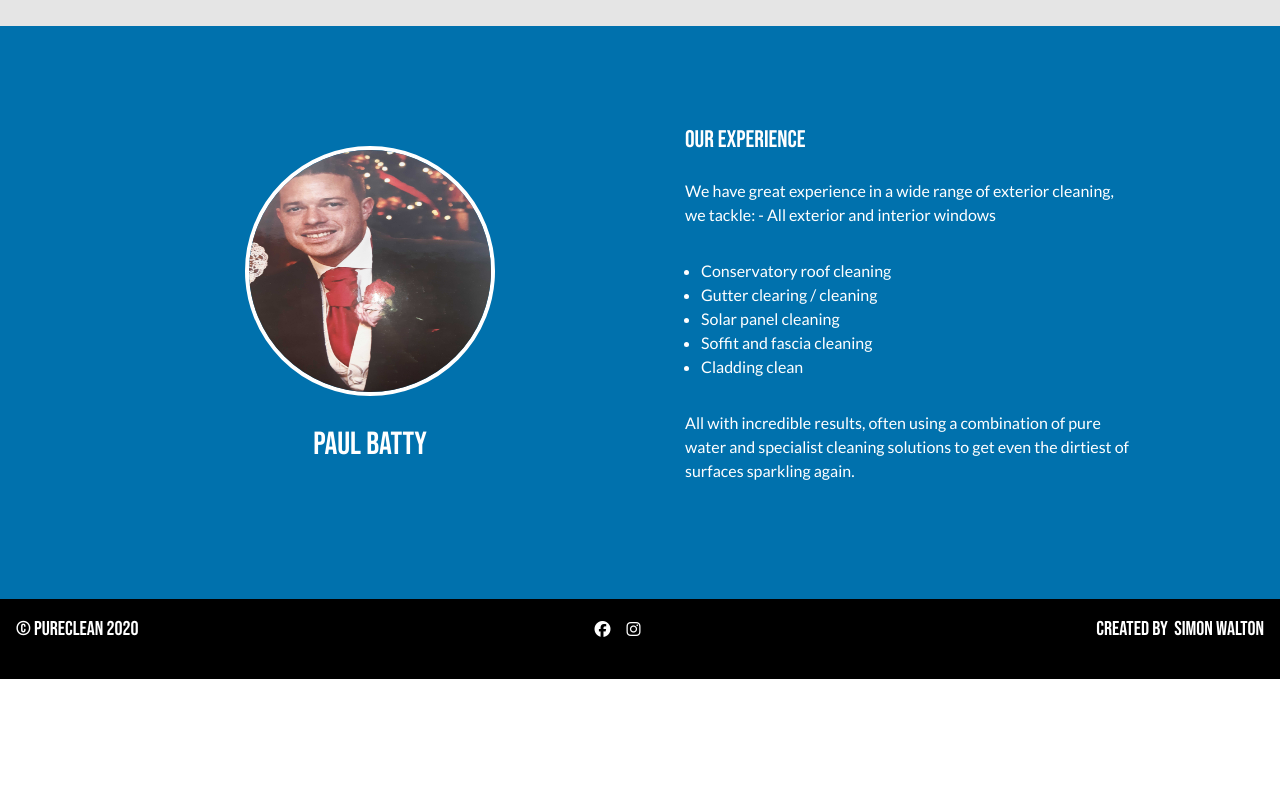
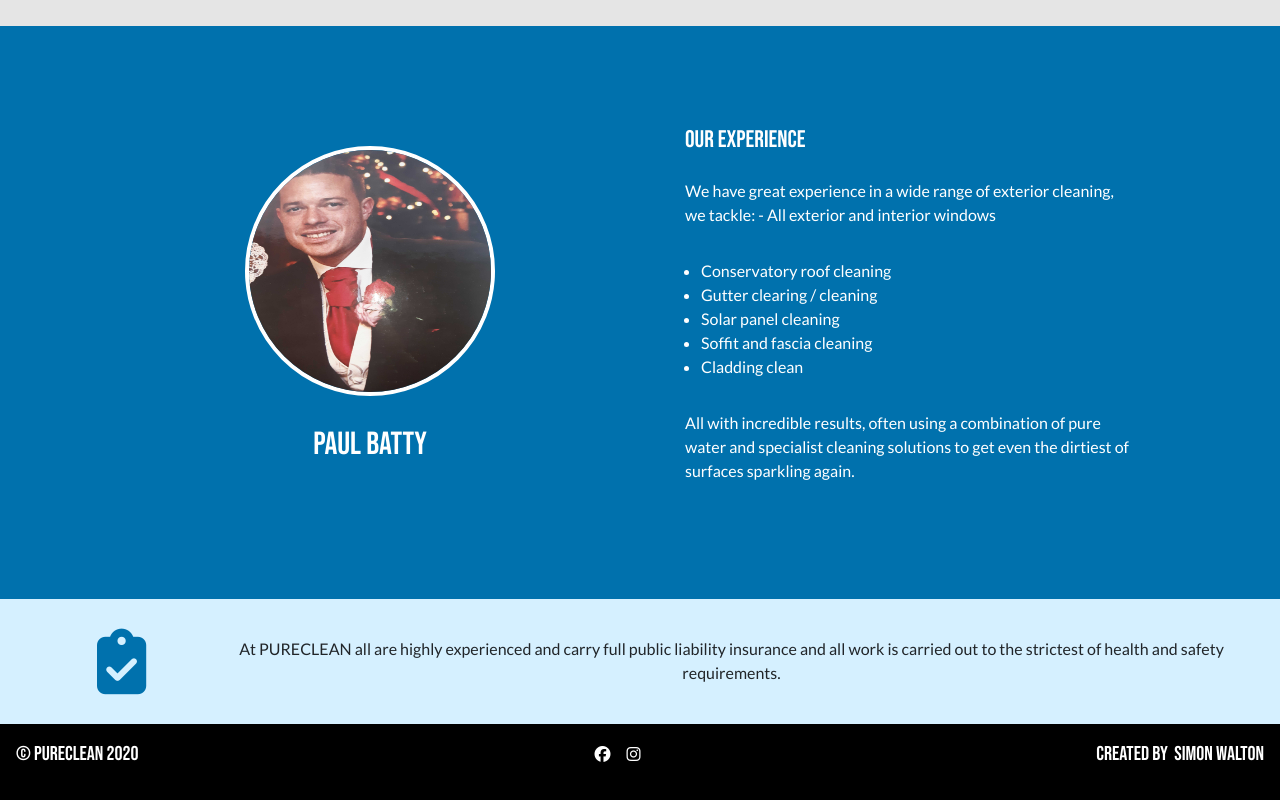
Before and after one commit to simon-a-walton/pure-clean, a React (Create React App) app: page /about in a window 1280 px wide. Shown: the part 1282-2082 px from the top of the page. Before the commit the page ends 1961 px from the top, so only its background shows below. Built offline with nearby package versions, Linux system fonts and the light colour scheme.

Commit message:
added extra section to the bottom of the ABOUT page

```diff
--- a/src/pages/About.jsx
+++ b/src/pages/About.jsx
@@ -46,13 +46,24 @@ const imageSize = css({
   margin: '0 auto'
 });
 
+const bottomContainer = css({
+  display: 'grid',
+  gridTemplateColumns: '15% 85%',
+  padding: '30px',
+  '@media(max-width: 992px)': {
+    display: 'block'
+  }
+});
+
 
 const About = () => {
   return (
     <div className="about">
-      <h2 {...titleStyle}>
-        Welcome to PureClean
-      </h2>
+      <div  {...titleStyle}>
+        <h2>
+          Welcome to PureClean
+        </h2>
+      </div>
       <AboutComponent
         bgColor={colors.mainBlue}
         color='black'
@@ -147,6 +158,15 @@ const About = () => {
             </p>
         </div>
       </AboutComponent>
+      <div {...titleStyle} {...bottomContainer}>
+        <div>
+          <i className={`fas fa-clipboard-check ${css({fontSize: 'calc(40px + 2vw)', color: colors.darkBlue, '@media(max-width: 992px)':{paddingBottom:'24px'}})}`}/>
+        </div>
+        <p {...css({margin: 'auto 0'})}>
+          At PURECLEAN all are highly experienced and carry full public liability
+          insurance and all work is carried out to the strictest of health and safety requirements.
+        </p>
+      </div>
     </div>
   );
 }
```
